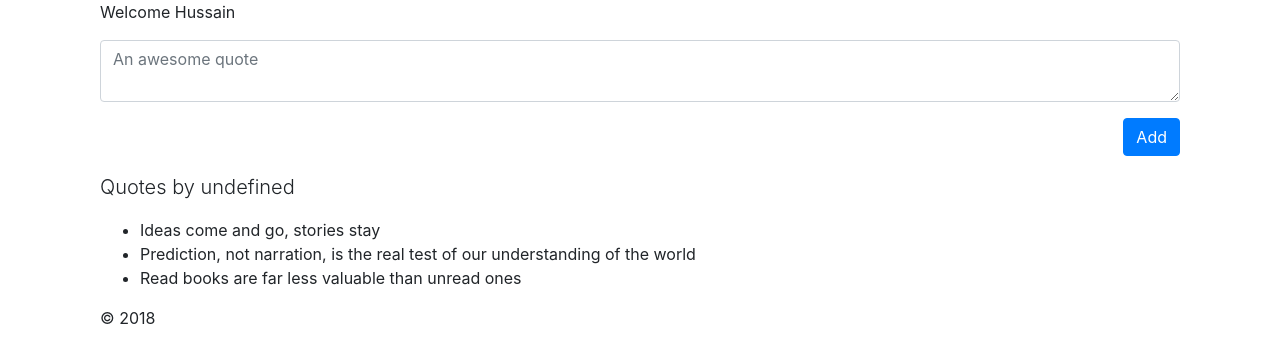
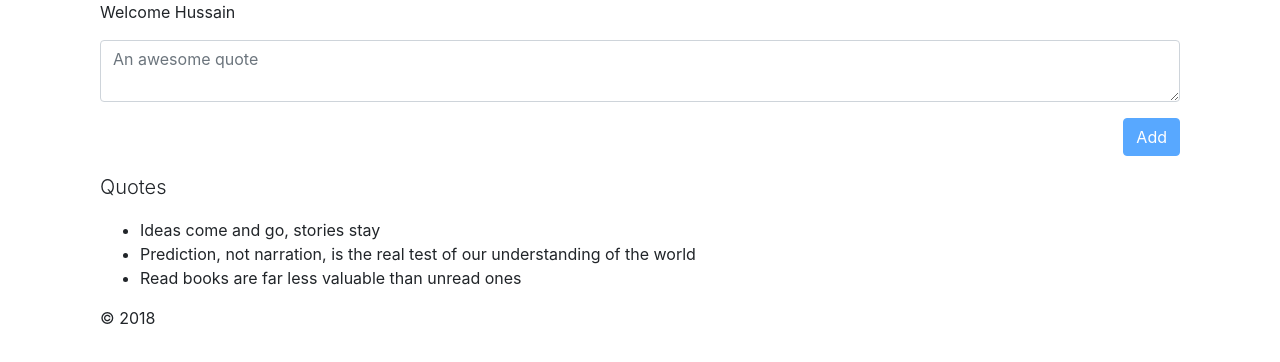
Before and after one commit to hussaintamboli/reactjs-book-quotes-organiser, a React app: page /quotes in a window 1280 px wide. Shown: the top 362 px of the page. Built offline with nearby package versions, Linux system fonts and the light colour scheme.

Commit message:
Using child components for Quotes

```diff
--- /dev/null
+++ b/src/app/components/NewQuote.js
@@ -0,0 +1,38 @@
+import React from "react";
+
+
+export class NewQuote extends React.Component {
+    constructor(props) {
+        super();
+        this.state = {
+            quote: ''
+        };
+    }
+
+    add() {
+        this.props.onAdd(this.state.quote);
+        this.setState({quote: ''});
+    }
+
+    updateQuote = (event) => {
+        this.setState({quote: event.target.value});
+    }
+
+    render() {
+        var fromOrBy = this.props.fromOrBy;
+        return (
+            <div className="row">
+                <div className="form-group col-md-12">
+                    <textarea
+                            className="form-control col-md-12"
+                            value={this.state.quote}
+                            rows="2" placeholder={"An awesome quote " + this.props.fromOrBy}
+                            onChange={(event) => this.updateQuote(event)} />
+                    </div>
+                <div className="form-group col-md-12">
+                    <button onClick={this.add.bind(this)} disabled={this.state.quote === ''} className="btn btn-primary float-right">Add</button>
+                </div>
+            </div>
+        );
+    }
+}
--- /dev/null
+++ b/src/app/components/QuoteList.js
@@ -0,0 +1,16 @@
+import React from "react";
+
+export class QuoteList extends React.Component {
+    render() {
+        var quotes = this.props.quotes;
+        var fromOrBy = this.props.fromOrBy;
+        return (
+            <div>
+                <p className="lead">Quotes { fromOrBy }</p>
+                <ul>
+                    {quotes.map((item, i) => <li key={i}>{item}</li>)}
+                </ul>
+            </div>
+        );
+    }
+}
--- a/src/app/components/Quotes.js
+++ b/src/app/components/Quotes.js
@@ -1,24 +1,13 @@
 import React from "react";
+
+import { QuoteList } from "./QuoteList";
+import { NewQuote } from "./NewQuote";
 
 const queryString = require('query-string');
 
 export class Quotes extends React.Component {
-
-    addQuote() {
-        console.log("adding quote..")
-    }
-
-    render() {
-        const parsedQs = queryString.parse(location.search);
-        var title = undefined;
-        var author = undefined;
-        if (parsedQs.title) {
-            title = parsedQs.title;
-        } else if (parsedQs.author) {
-            author = parsedQs.author;
-        } else {
-            console.log("title/author not found in", parsedQs);
-        }
+    constructor() {
+        super();
         this.state = {
             quotes: [
                 "Ideas come and go, stories stay",
@@ -26,22 +15,35 @@ export class Quotes extends React.Component {
                 "Read books are far less valuable than unread ones"
             ]
         }
+    }
+
+    addQuote = (quote) => {
+        console.log("adding ", quote);
+        this.setState({
+            quotes: [...this.state.quotes, quote]
+        });
+    }
+
+    render() {
+        const parsedQs = queryString.parse(location.search);
+        var title = undefined;
+        var author = undefined;
+        var fromOrBy = '';
+        if (parsedQs.title) {
+            title = parsedQs.title;
+            fromOrBy = 'from ' + title;
+        } else if (parsedQs.author) {
+            author = parsedQs.author;
+            fromOrBy = 'by ' + author;
+        } else {
+            console.log("title/author not found in", parsedQs);
+        }
+
         return (
             <div className="col-md-12">
-                <div className="row">
-                    <div className="form-group col-md-12">
-                        <textarea
-                                className="form-control col-md-12"
-                                rows="2" placeholder="An awesome quote"/>
-                        </div>
-                    <div className="form-group col-md-12">
-                        <button onClick={this.addQuote.bind(this)} className="btn btn-primary float-right">Add</button>
-                    </div>
-                </div>
-                <p className="lead">Quotes { title !== undefined ? 'from ' + title : 'by ' + author }</p>
-                <ul>
-                    {this.state.quotes.map((item, i) => <li key={i}>{item}</li>)}
-                </ul>
+                <NewQuote fromOrBy={fromOrBy} onAdd={this.addQuote} />
+
+                <QuoteList fromOrBy={fromOrBy} quotes={this.state.quotes} />
             </div>
         );
     }
```
